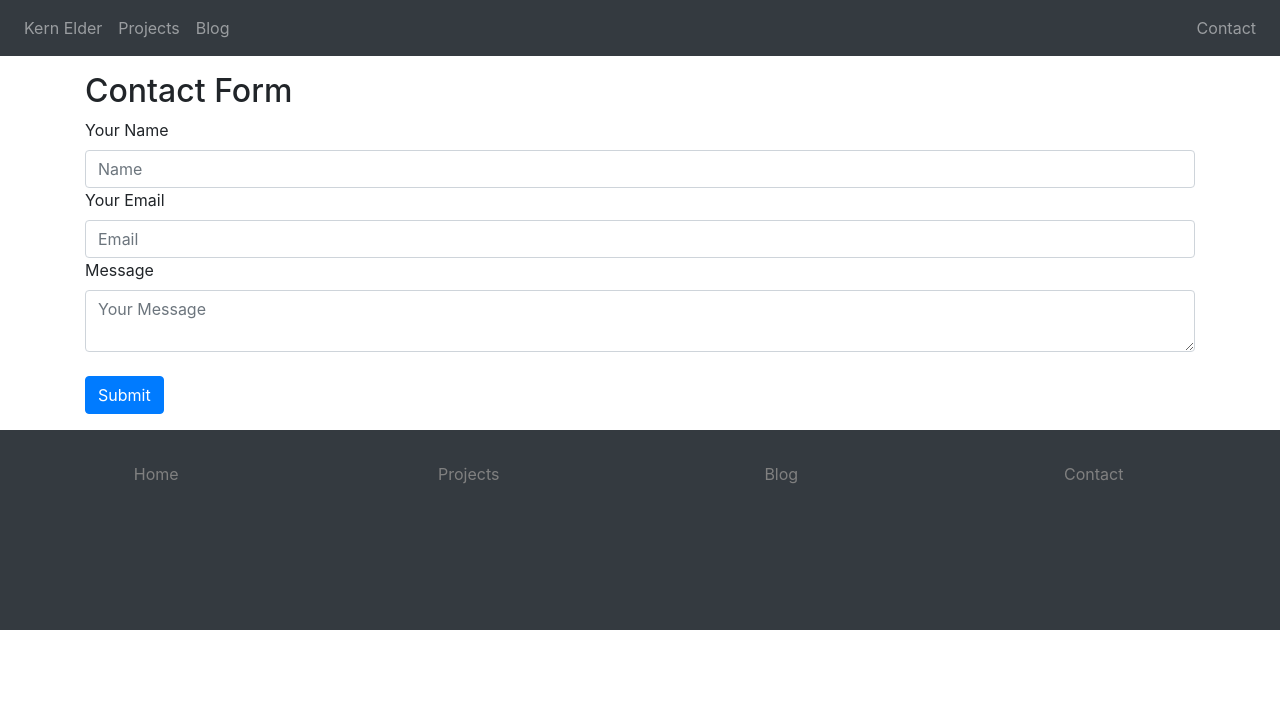
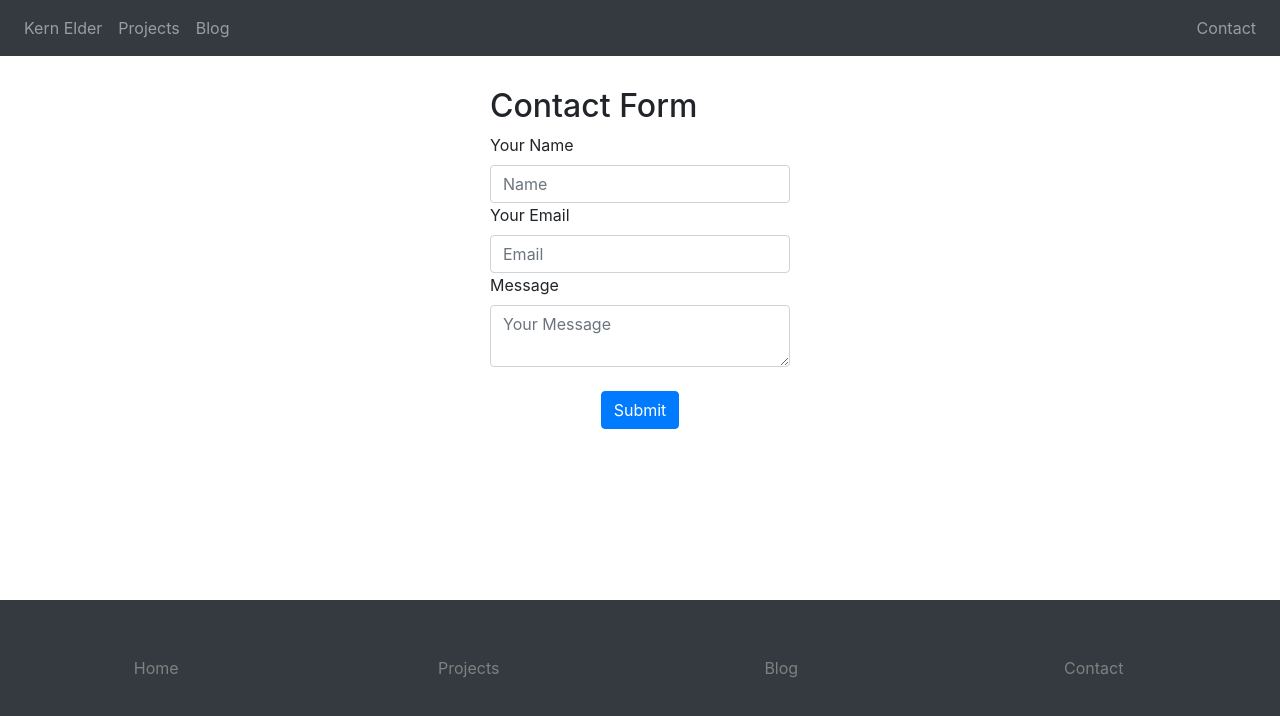
Before and after one commit to Kelel1/portfolioSite, a Next.js app: page /contact in a window 1280 px wide. Shown: the top 716 px of the page. Built offline with nearby package versions, Linux system fonts and the light colour scheme.

Commit message:
format contact-form

```diff
--- a/components/Contact.js
+++ b/components/Contact.js
@@ -54,7 +54,7 @@ const Contanct = () => {
     <div>
       <div className='section'>
         <div className='container'>
-          <div className='columns'>
+          <div className='form-contact columns'>
             <div className='column' />
             <div className='column  is-two-thirds'>
               <div
@@ -143,9 +143,11 @@ const Contanct = () => {
                     <div className='field is-grouped'>
                       <div className='control'>
                         <br/>
-                        <button className='btn btn-primary is-primary' type='submit'>
-                          Submit
-                        </button>
+                        <div className="text-center">
+                          <button className=' btn btn-primary is-primary' type='submit'>
+                            Submit
+                          </button>
+                        </div>
                       </div>
                     </div>
                   </form>
@@ -156,9 +158,16 @@ const Contanct = () => {
           </div>
         </div>
       </div>
+      <style jsx global>{`
+      .form-contact {
+        max-width: 330px;
+        padding: 15px;
+        margin: 0 auto;
+      }
+   `}</style>
     </div>
-  );
-};
+  )
+}
 
 
 
--- a/components/Footer.js
+++ b/components/Footer.js
@@ -2,7 +2,7 @@ import Link from 'next/link'
 
 const Footer = () => {
     return (
-        <div className="a footer pt-4">
+        <div className="footer pt-5">
             <footer>
               <div className="container-fluid row text-center">
                 <Link href="/"><a className="nav-link col-sm-3">Home</a></Link>
@@ -13,8 +13,8 @@ const Footer = () => {
 
             </footer>
             <style jsx>{`
-              .a {
-                position-fixed;
+              .footer {
+                position: absolute;
                 left: 0;
                 bottom: 0;
                 height: 200px;
--- a/pages/contact.js
+++ b/pages/contact.js
@@ -5,7 +5,7 @@ import Contact from '../components/Contact'
 const ContactPage = () => {
 
   return (
-      <div>
+      <div className="container-fluid p-0">
           <NavBar/>
           <Contact/>
           <Footer/>
```
Also changed, not shown: 1 other file (tests, documents, lock files or other folders).
